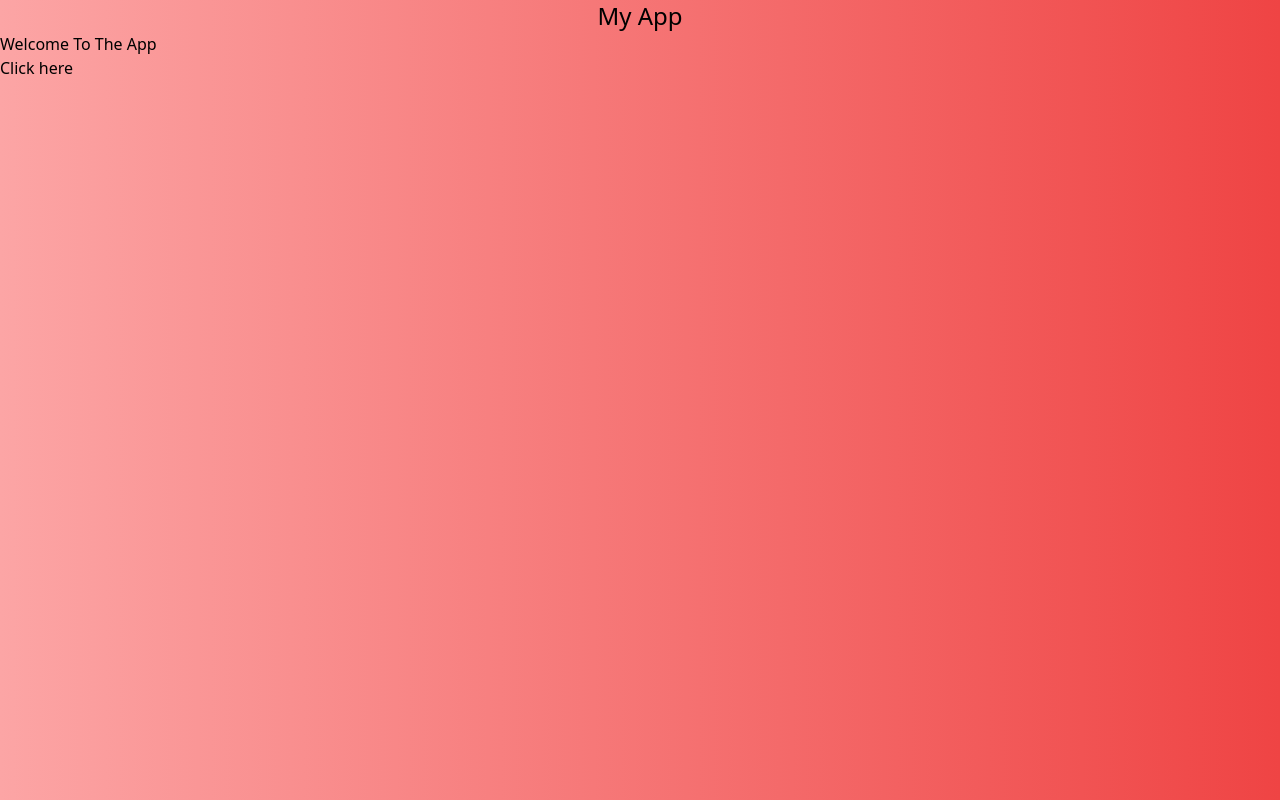
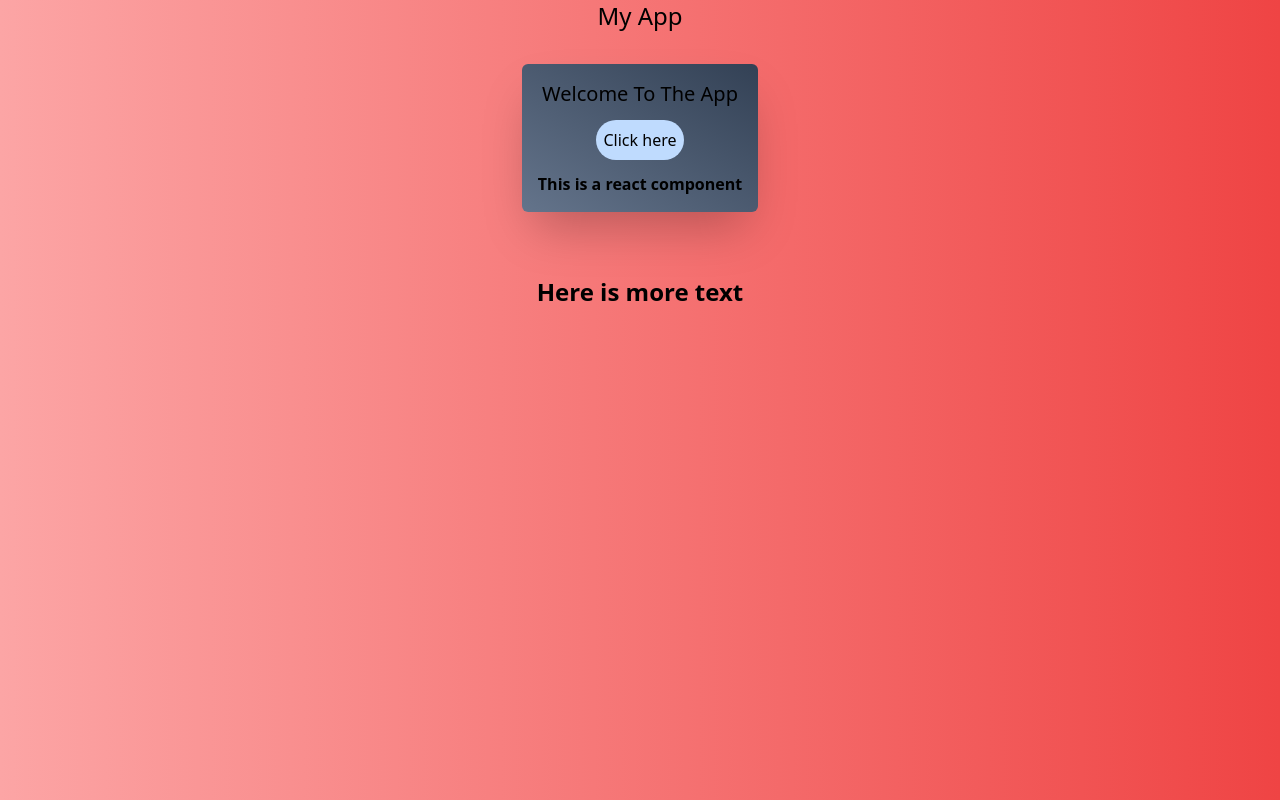
Before and after one commit to Lukefrotts227/astro-fastapi-template, an Astro site in the folder my-app/: page / in a window 1280 px wide. Both pictures are taken after a click on the button "Click here". Built offline with nearby package versions, Linux system fonts and the light colour scheme; Astro itself is replaced by a stand-in of ours.

```diff
--- a/my-app/src/components/astro/there.astro
+++ b/my-app/src/components/astro/there.astro
@@ -4,7 +4,7 @@
 
 <div>
     <section>
-        <h1>Here is more text</h1>
+        <h1 class="text-2xl font-bold hover:text-green-500 hover:font-extrabold">Here is more text</h1>
     </section>
 
 </div>
--- a/my-app/src/components/react/helloCard.jsx
+++ b/my-app/src/components/react/helloCard.jsx
@@ -1,12 +1,22 @@
 import React, { useState } from 'react';
 
 export default function HelloCard(){
-    const [change, setChange] = useState('begin');
+    const [change, setChange] = useState(false);
+
+    const doChange = () =>{
+        if(change === false){
+            setChange(true);
+        }else{
+            setChange(false);;
+        }
+    }
+
 
     return(
-        <div>
-            <h1>Welcome To The App</h1>
-            <button>Click here</button>
+        <div class="flex flex-col items-center justify-center text-center bg-gradient-to-tr from-slate-500 to-slate-700 p-4 shadow-2xl rounded-md">
+            <h1 class="text-xl">Welcome To The App</h1>
+            <button onClick={doChange} class="bg-blue-200 p-2 m-3 rounded-full hover:bg-blue-400">Click here</button>
+            {change && <h1 class="text-md font-bold text-black">This is a react component</h1>}
         </div>
     )
 }
--- /dev/null
+++ b/my-app/src/components/react/reactForm.jsx
@@ -0,0 +1,16 @@
+import React, {useState} from 'react';
+import axios from 'axios';
+
+export default function Form(){
+
+    const handleSubmit = async (e) =>{
+
+    }
+
+    return(
+        <form onSubmit={handleSubmit} class="w-full max-w-lg bg-white rounded-lg shadow-md p-6">
+
+        </form>
+
+    );
+}
--- a/my-app/src/pages/index.astro
+++ b/my-app/src/pages/index.astro
@@ -7,7 +7,12 @@
 <Layout title={"My App"}>
 	<main>
 		<h1 class="text-center text-2xl">My App</h1>
-		<HelloCard client:load="react"/>
+		<div class="flex items-center justify-center p-8">
+			<HelloCard client:only="react"/>
+		</div>
+		<div class="flex items-center justify-center pt-8">
+			<There />
+		</div>
 	</main>
 
 </Layout>
```
